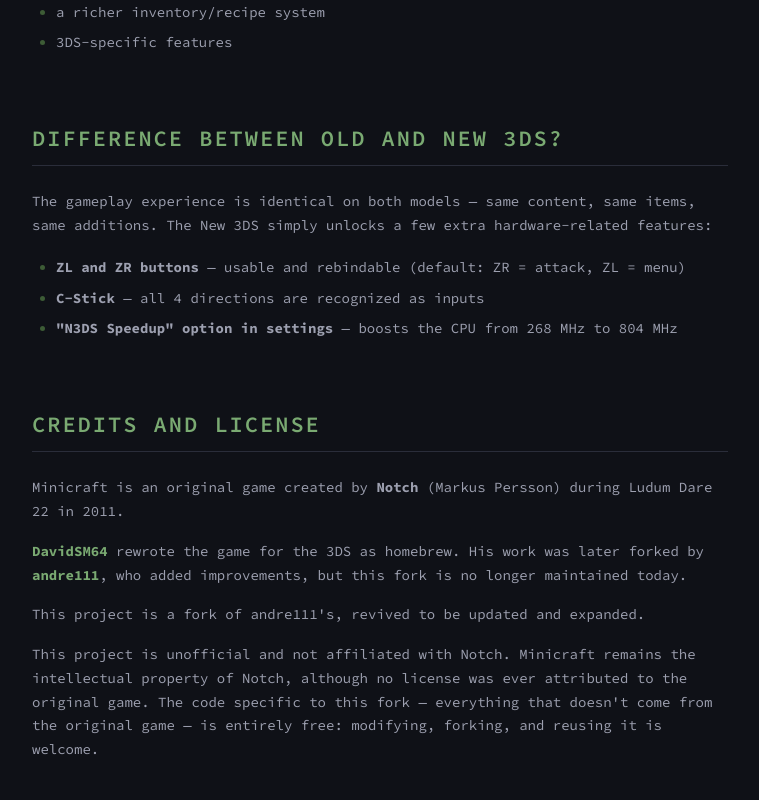
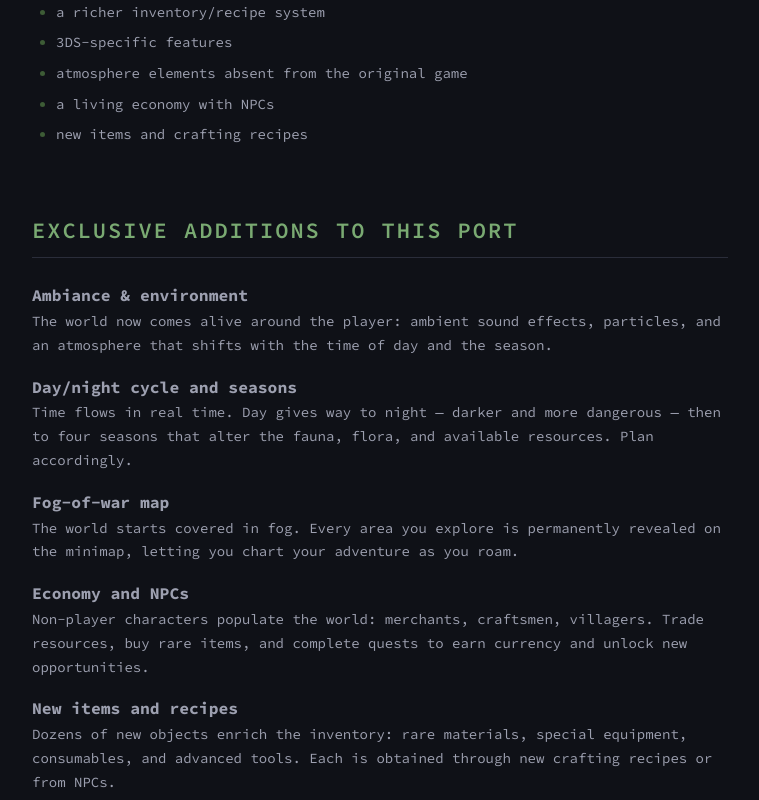
Before and after one commit to KaliLugu/minicraft3ds-web, a React (Vite) app: page / in a window 1280 px wide. Shown: the part 780-1580 px from the top of the page, without its empty margins (260-1019 px from the left). Built offline with nearby package versions, Linux system fonts and the light colour scheme.

Commit message:
add fonctionnality list

```diff
--- a/src/i18n/locales/en/translation.json
+++ b/src/i18n/locales/en/translation.json
@@ -24,7 +24,33 @@
       "title": "Minicraft3DS keeps the essentials of the original Minicraft, but adds",
       "multiplayer": "a real local multiplayer mode",
       "inventory": "a richer inventory/recipe system",
-      "features3ds": "3DS-specific features"
+      "features3ds": "3DS-specific features",
+      "ambiance": "atmosphere elements absent from the original game",
+      "economy": "a living economy with NPCs",
+      "newItems": "new items and crafting recipes"
+    },
+    "additions": {
+      "title": "Exclusive additions to this port",
+      "ambiance": {
+        "title": "Ambiance & environment",
+        "description": "The world now comes alive around the player: ambient sound effects, particles, and an atmosphere that shifts with the time of day and the season."
+      },
+      "daynight": {
+        "title": "Day/night cycle and seasons",
+        "description": "Time flows in real time. Day gives way to night — darker and more dangerous — then to four seasons that alter the fauna, flora, and available resources. Plan accordingly."
+      },
+      "fog": {
+        "title": "Fog-of-war map",
+        "description": "The world starts covered in fog. Every area you explore is permanently revealed on the minimap, letting you chart your adventure as you roam."
+      },
+      "economy": {
+        "title": "Economy and NPCs",
+        "description": "Non-player characters populate the world: merchants, craftsmen, villagers. Trade resources, buy rare items, and complete quests to earn currency and unlock new opportunities."
+      },
+      "items": {
+        "title": "New items and recipes",
+        "description": "Dozens of new objects enrich the inventory: rare materials, special equipment, consumables, and advanced tools. Each is obtained through new crafting recipes or from NPCs."
+      }
     },
     "differences": {
       "title": "Difference between Old and New 3DS?",
--- a/src/i18n/locales/fr/translation.json
+++ b/src/i18n/locales/fr/translation.json
@@ -24,7 +24,33 @@
       "title": "Minicraft3DS reprend l'essentiel du Minicraft original, mais ajoute",
       "multiplayer": "un vrai mode multijoueur local",
       "inventory": "un inventaire/recipe plus riche",
-      "features3ds": "des éléments 3DS spécifiques"
+      "features3ds": "des éléments 3DS spécifiques",
+      "ambiance": "des éléments d'ambiance absents du jeu original",
+      "economy": "une économie vivante avec des PNJ",
+      "newItems": "de nouveaux items et recettes de craft"
+    },
+    "additions": {
+      "title": "Ajouts exclusifs à ce portage",
+      "ambiance": {
+        "title": "Ambiance & environnement",
+        "description": "Le monde s'anime désormais autour du joueur : effets sonores environnementaux, particules, et une atmosphère qui évolue selon le moment de la journée et la saison."
+      },
+      "daynight": {
+        "title": "Cycle jour/nuit et saisons",
+        "description": "Le temps s'écoule en temps réel. Le jour laisse place à la nuit — plus dangereuse, plus sombre — puis aux quatre saisons qui modifient la faune, la flore et les ressources disponibles. Préparez-vous en conséquence."
+      },
+      "fog": {
+        "title": "Carte à brouillard de guerre",
+        "description": "Le monde est couvert d'un brouillard au démarrage. Chaque zone explorée se révèle définitivement sur la minimap, vous permettant de cartographier votre aventure au fil de vos déplacements."
+      },
+      "economy": {
+        "title": "Économie et PNJ",
+        "description": "Des personnages non-joueurs peuplent le monde : marchands, artisans, habitants. Échangez des ressources, achetez des objets rares et complétez des quêtes pour gagner de la monnaie et débloquer de nouvelles possibilités."
+      },
+      "items": {
+        "title": "Nouveaux items et recettes",
+        "description": "Des dizaines d'objets inédits enrichissent l'inventaire : matériaux rares, équipements spéciaux, consommables et outils avancés. Chacun s'obtient via de nouvelles recettes de craft ou auprès des PNJ."
+      }
     },
     "differences": {
       "title": "Différence sur Old 3DS et New ?",
--- a/src/pages/App.tsx
+++ b/src/pages/App.tsx
@@ -45,7 +45,27 @@
               <li>{t('home.intro.multiplayer')}</li>
               <li>{t('home.intro.inventory')}</li>
               <li>{t('home.intro.features3ds')}</li>
+              <li>{t('home.intro.ambiance')}</li>
+              <li>{t('home.intro.economy')}</li>
+              <li>{t('home.intro.newItems')}</li>
             </ul>
+
+            <h2>{t('home.additions.title')}</h2>
+
+            <h3>{t('home.additions.ambiance.title')}</h3>
+            <p>{t('home.additions.ambiance.description')}</p>
+
+            <h3>{t('home.additions.daynight.title')}</h3>
+            <p>{t('home.additions.daynight.description')}</p>
+
+            <h3>{t('home.additions.fog.title')}</h3>
+            <p>{t('home.additions.fog.description')}</p>
+
+            <h3>{t('home.additions.economy.title')}</h3>
+            <p>{t('home.additions.economy.description')}</p>
+
+            <h3>{t('home.additions.items.title')}</h3>
+            <p>{t('home.additions.items.description')}</p>
 
             <h2>{t('home.differences.title')}</h2>
             <p>{t('home.differences.description')}</p>
```
